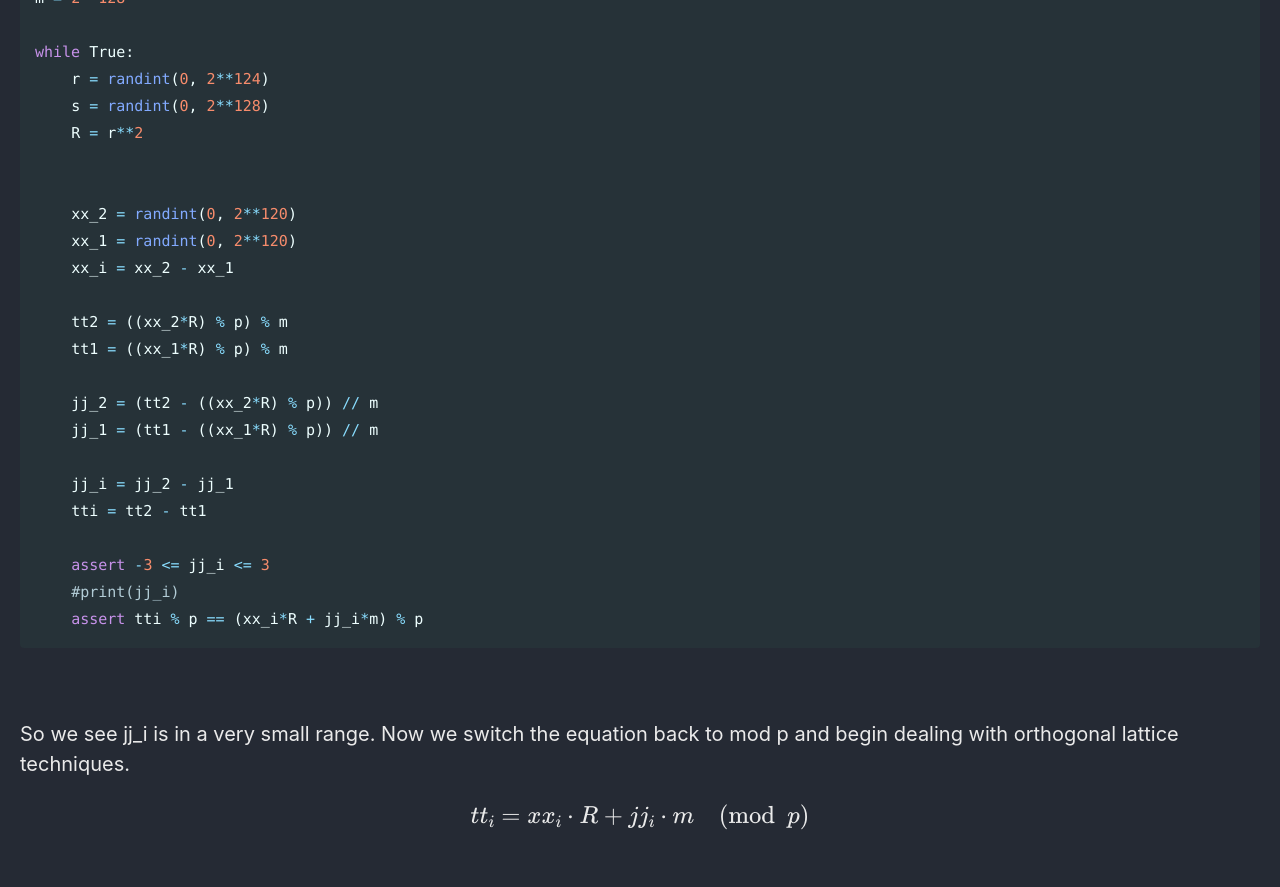
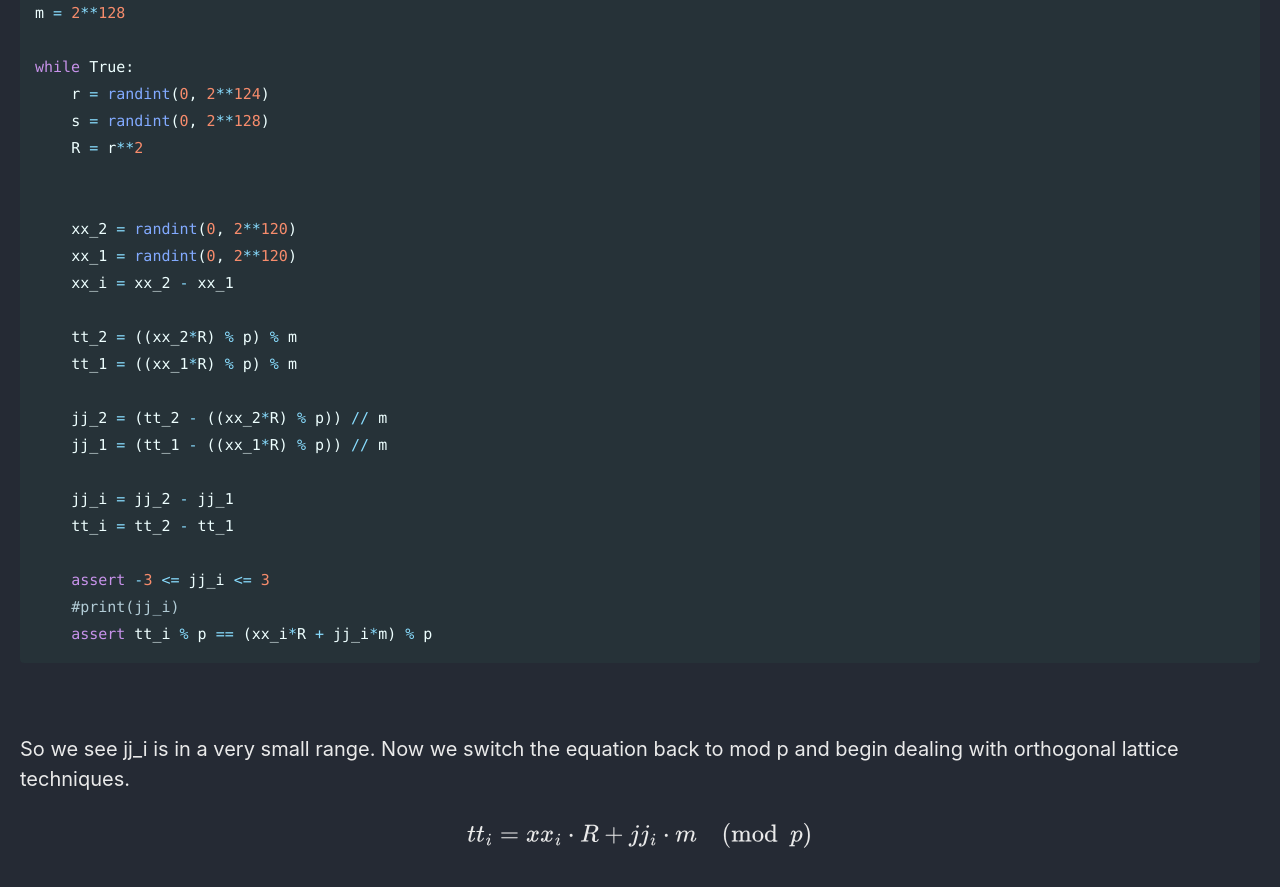
Before and after one commit to Connor-McCartney/Connor-McCartney.github.io, a Jekyll site: the page built from _pages/cryptography/other/Nostalgic-SECCONCTF14.md, in a window 1280 px wide and 900 px high, scrolled down 8061 px. Shown: the top 887 px of the window. Built offline with Jekyll 4.4.1, drawn with Linux system fonts in a browser that asks for light colours; cached includes are drawn as plain includes.

Commit message:
Update Nostalgic-SECCONCTF14.md

````diff
--- a/_pages/cryptography/other/Nostalgic-SECCONCTF14.md
+++ b/_pages/cryptography/other/Nostalgic-SECCONCTF14.md
@@ -344,18 +344,18 @@ while True:
     xx_1 = randint(0, 2**120)
     xx_i = xx_2 - xx_1
 
-    tt2 = ((xx_2*R) % p) % m
-    tt1 = ((xx_1*R) % p) % m
+    tt_2 = ((xx_2*R) % p) % m
+    tt_1 = ((xx_1*R) % p) % m
 
-    jj_2 = (tt2 - ((xx_2*R) % p)) // m
-    jj_1 = (tt1 - ((xx_1*R) % p)) // m
+    jj_2 = (tt_2 - ((xx_2*R) % p)) // m
+    jj_1 = (tt_1 - ((xx_1*R) % p)) // m
 
     jj_i = jj_2 - jj_1
-    tti = tt2 - tt1
+    tt_i = tt_2 - tt_1
 
     assert -3 <= jj_i <= 3
     #print(jj_i)
-    assert tti % p == (xx_i*R + jj_i*m) % p
+    assert tt_i % p == (xx_i*R + jj_i*m) % p
 ```
 
 
````
